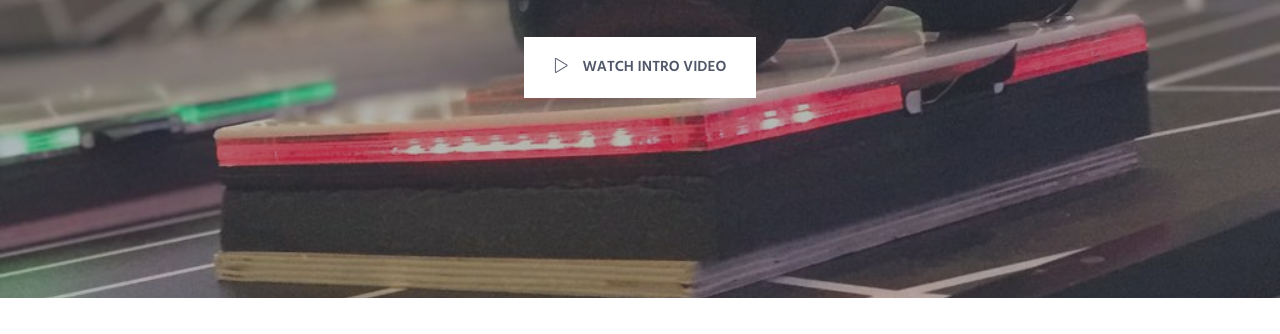
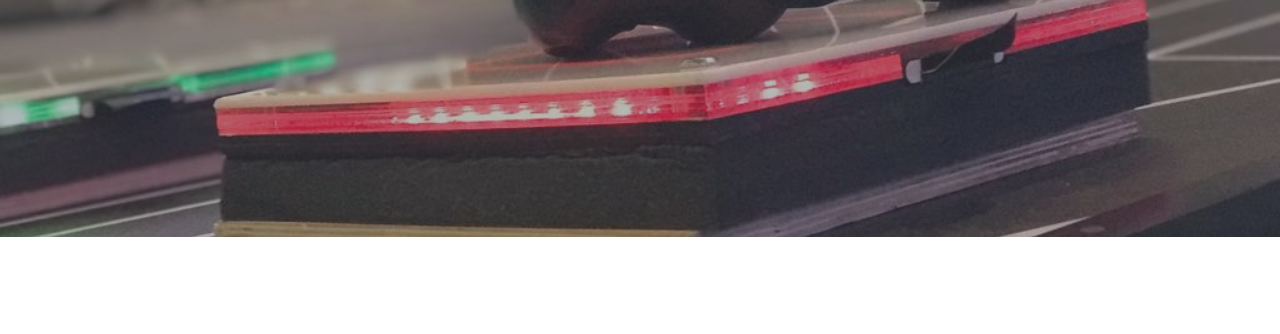
Before and after one commit to dphlmunc/zinnin, a plain HTML site: page index.html in a window 1280 px wide. Shown: the part 401-735 px from the top of the page. Drawn offline with Linux system fonts and the light colour scheme; some packages are replaced by stand-ins of ours.

Commit message:
No more youtube-intro

```diff
--- a/index.html
+++ b/index.html
@@ -90,7 +90,7 @@
                     <h1 class="promo-block-title">ZINNIN</h1>
                     <p class="promo-block-text">Virtual Reality | Media | Installaties</p>
                 </div>
-                <a class="js_popup-youtube btn-theme btn-theme-md btn-white-bg text-uppercase" href="https://youtu.be/-dLbxLC98LM" title="Intro Video"><i class="btn-icon icon-control-play"></i> Watch Intro Video</a>
+               <!-- <a class="js_popup-youtube btn-theme btn-theme-md btn-white-bg text-uppercase" href="https://www.youtube.com/embed/-dLbxLC98LM" title="Intro Video"><i class="btn-icon icon-control-play"></i> Watch Intro Video</a>-->
             </div>
         </div>
         <!--========== SLIDER ==========-->
```
